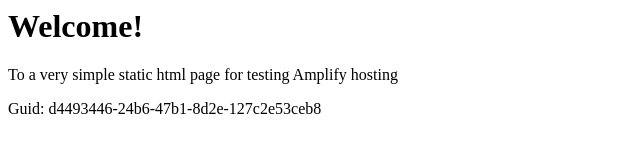
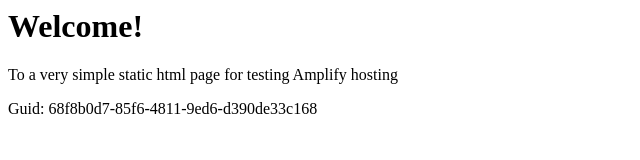
Before and after one commit to aws-aemilia-yul/Github-PR-Commit-Integration-Test-DoNotTouch-GithubWebhookPreviewCanaryTest-v1-preprod-ca-central-1, a website: page src/index.html in a window 1280 px wide. Shown: the full height of the page, 0-640 px from the left. Drawn offline with Linux system fonts and the light colour scheme.

Commit message:
commit from integ tests

```diff
--- a/src/index.html
+++ b/src/index.html
@@ -12,6 +12,6 @@
 <body>
     <h1>Welcome!</h1>
     <p>To a very simple static html page for testing Amplify hosting</p>
-    <p>Guid: d4493446-24b6-47b1-8d2e-127c2e53ceb8</p></body>
+    <p>Guid: 68f8b0d7-85f6-4811-9ed6-d390de33c168</p></body>
 
 </html>
```
